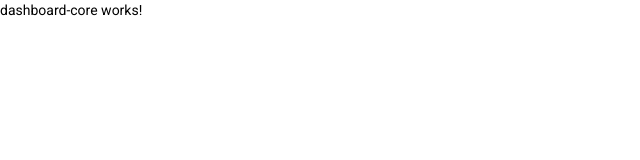
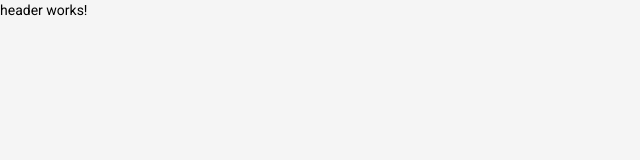
Before and after one commit to rkalra1996/digital-green-dashboard, an Angular app: page /dashboard in a window 1280 px wide. Shown: the top 160 px of the page, without its empty margins (0-640 px from the left). Built offline with nearby package versions, Linux system fonts and the light colour scheme.

Commit message:
added shared header

```diff
--- a/src/app/modules/dashboard/components/dashboard-core/dashboard-core.component.html
+++ b/src/app/modules/dashboard/components/dashboard-core/dashboard-core.component.html
@@ -1 +1,6 @@
-<p>dashboard-core works!</p>
+<div class="wrapper">
+    <div class="dg-header">
+        <shared-header></shared-header>
+    </div>
+    <div class="dg-main"></div>
+</div>
--- a/src/app/modules/dashboard/components/dashboard-core/dashboard-core.component.scss
+++ b/src/app/modules/dashboard/components/dashboard-core/dashboard-core.component.scss
@@ -0,0 +1,6 @@
+.wrapper {
+    margin: 0;
+    padding: 0;
+    background-color: whitesmoke;
+    height: 100vh;
+}
--- a/src/app/modules/dashboard/dashboard.module.ts
+++ b/src/app/modules/dashboard/dashboard.module.ts
@@ -3,12 +3,14 @@ import { CommonModule } from '@angular/common';
 
 import { DashboardRoutingModule } from './dashboard-routing.module';
 import { DashboardCoreComponent } from './components/dashboard-core/dashboard-core.component';
+import { SharedModule } from '../shared/shared.module';
 
 
 @NgModule({
   declarations: [DashboardCoreComponent],
   imports: [
     CommonModule,
+    SharedModule,
     DashboardRoutingModule
   ]
 })
--- /dev/null
+++ b/src/app/modules/shared/components/header/header.component.html
@@ -0,0 +1 @@
+<p>header works!</p>
--- /dev/null
+++ b/src/app/modules/shared/components/header/header.component.ts
@@ -0,0 +1,15 @@
+import { Component, OnInit } from '@angular/core';
+
+@Component({
+  selector: 'shared-header',
+  templateUrl: './header.component.html',
+  styleUrls: ['./header.component.scss']
+})
+export class HeaderComponent implements OnInit {
+
+  constructor() { }
+
+  ngOnInit(): void {
+  }
+
+}
--- a/src/index.html
+++ b/src/index.html
@@ -2,7 +2,7 @@
 <html lang="en">
 <head>
   <meta charset="utf-8">
-  <title>DgDashboard</title>
+  <title>Dg Dashboard</title>
   <base href="/">
   <meta name="viewport" content="width=device-width, initial-scale=1">
   <link rel="icon" type="image/x-icon" href="favicon.ico">
--- a/tslint.json
+++ b/tslint.json
@@ -19,6 +19,7 @@
       true,
       "element",
       "app",
+      "shared",
       "kebab-case"
     ],
     "import-blacklist": [
```
Also changed, not shown: src/app/modules/shared/shared.module.ts (added, +14 -0 lines), src/app/modules/shared/components/header/header.component.scss (added), 1 other file (tests, documents, lock files or other folders).
